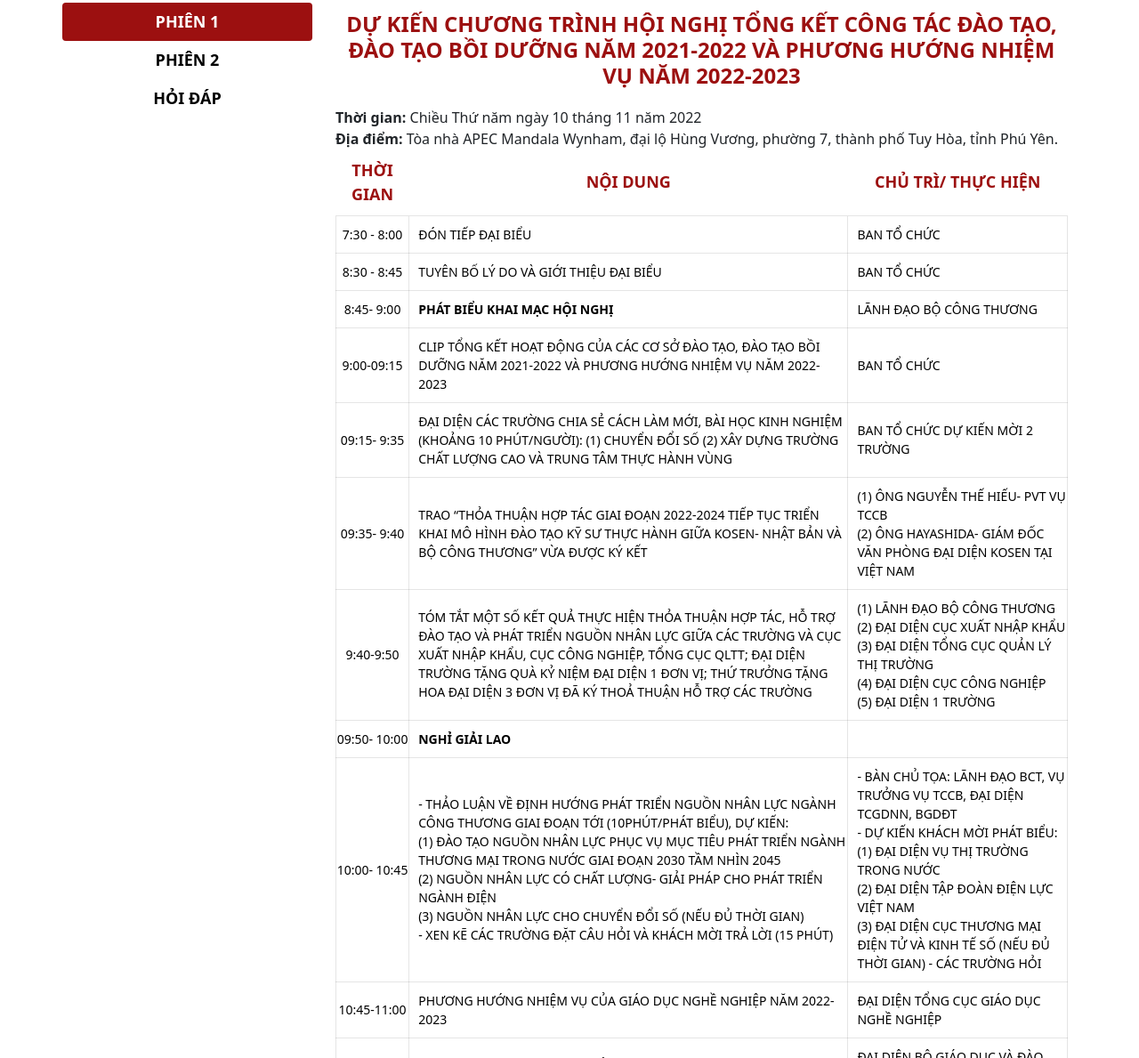
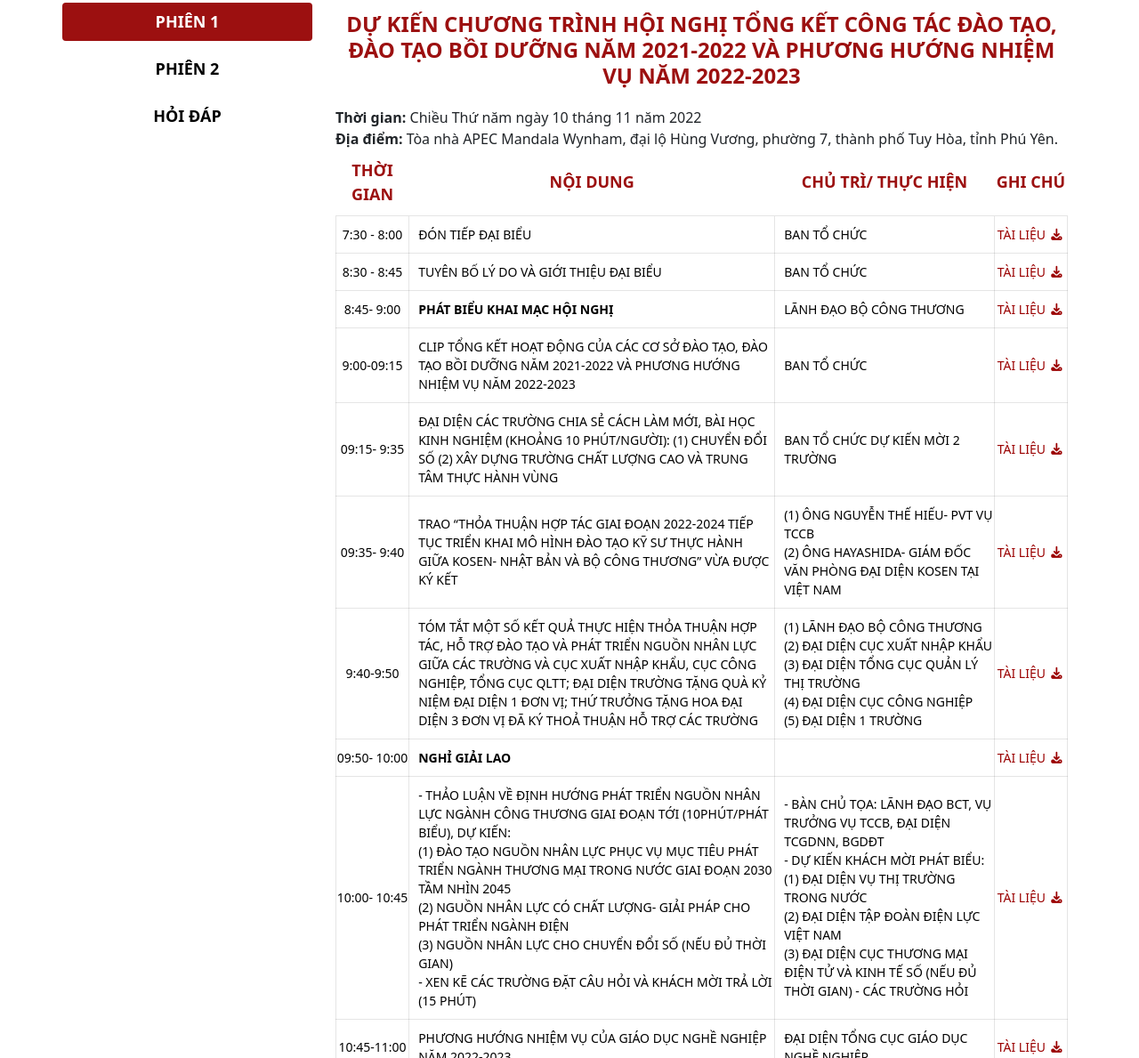
Before and after one commit to hrs1408/HNTH, a plain HTML site: page index.html in a window 1280 px wide. Shown: the part 1117-2306 px from the top of the page at 89% size. Drawn offline with nearby package versions, Linux system fonts and the light colour scheme.

Commit message:
add: column

```diff
--- a/assets/css/index.scss
+++ b/assets/css/index.scss
@@ -43,6 +43,7 @@
           background-color: #9c1010;
           color: white;
         }
+        margin-bottom: 10px;
       }
       .active {
         color: white;
@@ -94,15 +95,25 @@
                 text-transform: uppercase;
                 color: black;
                 border-bottom: 1px solid rgba(0, 0, 0, 0.1);
+                &:first-child {
+                  width: 10%;
+                }
                 &:nth-child(2) {
-                  width: 60%;
+                  width: 50%;
                   padding-left: 10px;
                   text-align: left;
                 }
-                &:last-child {
+                &:nth-child(3) {
                   width: 30%;
                   text-align: left;
                   padding-left: 10px;
+                }
+                &:nth-child(4) {
+                  width: 10%;
+                  a{
+                    color: rgb(155, 0, 0);
+                    text-decoration: none;
+                  }
                 }
               }
             }
--- a/index.html
+++ b/index.html
@@ -4,7 +4,7 @@
         <meta charset="UTF-8">
         <meta http-equiv="X-UA-Compatible" content="IE=edge">
         <meta name="viewport" content="width=device-width, initial-scale=1.0">
-        <title>BCTVN</title>
+        <title>Hội nghị tập huấn năm 2022</title>
         <link
             href="https://cdnjs.cloudflare.com/ajax/libs/slick-carousel/1.6.0/slick.min.css"
             rel="stylesheet" />
@@ -43,7 +43,7 @@
                 </h1>
                 <div class="site-head">
                     <h2>
-                        hội nghị tập huấn năm 2021
+                        hội nghị tập huấn năm 2022
                     </h2>
                 </div>
             </div>
@@ -108,6 +108,7 @@
                                         <th>Thời gian</th>
                                         <th>Nội dung</th>
                                         <th>Chủ trì/ Thực hiện</th>
+                                        <th>Ghi chú</th>
                                     </tr>
                                 </thead>
                                 <tbody>
@@ -115,18 +116,20 @@
                                         <td>7:30 - 8:00</td>
                                         <td>Đón tiếp đại biểu</td>
                                         <td>Ban Tổ chức</td>
+                                        <td><a href="#" class="text-red">Tài liệu  <i class="fas fa-download"></i></a></td>
                                     </tr>
-
                                     <tr>
                                         <td>8:30 - 8:45</td>
                                         <td>Tuyên bố lý do và giới thiệu đại
                                             biểu</td>
                                         <td>Ban Tổ chức</td>
+                                        <td><a href="#" class="text-red">Tài liệu  <i class="fas fa-download"></i></a></td>
                                     </tr>
                                     <tr>
                                         <td>8:45- 9:00</td>
                                         <td><b>Phát biểu khai mạc Hội nghị</b></td>
                                         <td>Lãnh đạo Bộ Công Thương</td>
+                                        <td><a href="#" class="text-red">Tài liệu  <i class="fas fa-download"></i></a></td>
                                     </tr>
                                     <tr>
                                         <td>9:00-09:15</td>
@@ -135,6 +138,7 @@
                                             2021-2022 và phương hướng nhiệm vụ
                                             năm 2022-2023</td>
                                         <td>Ban Tổ chức</td>
+                                        <td><a href="#" class="text-red">Tài liệu  <i class="fas fa-download"></i></a></td>
                                     </tr>
                                     <tr>
                                         <td>09:15- 9:35</td>
@@ -146,6 +150,7 @@
                                             và trung tâm thực hành vùng
                                         </td>
                                         <td>Ban Tổ chức dự kiến mời 2 Trường</td>
+                                        <td><a href="#" class="text-red">Tài liệu  <i class="fas fa-download"></i></a></td>
                                     </tr>
                                     <tr>
                                         <td>09:35- 9:40</td>
@@ -159,6 +164,7 @@
                                             (2) Ông Hayashida- Giám đốc Văn
                                             phòng đại diện KOSEN tại Việt Nam
                                         </td>
+                                        <td><a href="#" class="text-red">Tài liệu  <i class="fas fa-download"></i></a></td>
                                     </tr>
                                     <tr>
                                         <td>9:40-9:50 </td>
@@ -178,11 +184,13 @@
                                             (4) Đại diện Cục Công nghiệp <br>
                                             (5) Đại diện 1 Trường
                                         </td>
+                                        <td><a href="#" class="text-red">Tài liệu  <i class="fas fa-download"></i></a></td>
                                     </tr>
                                     <tr>
                                         <td>09:50- 10:00</td>
                                         <td><b>Nghỉ giải lao</b></td>
                                         <td></td>
+                                        <td><a href="#" class="text-red">Tài liệu  <i class="fas fa-download"></i></a></td>
                                     </tr>
                                     <tr>
                                         <td>10:00- 10:45</td>
@@ -215,6 +223,7 @@
 
                                             - Các Trường hỏi
                                         </td>
+                                        <td><a href="#" class="text-red">Tài liệu  <i class="fas fa-download"></i></a></td>
                                     </tr>
                                     <tr>
                                         <td>10:45-11:00</td>
@@ -224,6 +233,7 @@
                                         <td>Đại diện Tổng Cục Giáo dục nghề
                                             nghiệp
                                         </td>
+                                        <td><a href="#" class="text-red">Tài liệu  <i class="fas fa-download"></i></a></td>
                                     </tr>
                                     <tr>
                                         <td>11:00-11:15</td>
@@ -232,6 +242,7 @@
                                         </td>
                                         <td>Đại diện Bộ Giáo dục và Đào tạo
                                         </td>
+                                        <td><a href="#" class="text-red">Tài liệu  <i class="fas fa-download"></i></a></td>
                                     </tr>
                                     <tr>
                                         <td>11:15 -11:45</td>
@@ -239,6 +250,7 @@
                                         </td>
                                         <td>Lãnh đạo Bộ Công Thương
                                         </td>
+                                        <td><a href="#" class="text-red">Tài liệu  <i class="fas fa-download"></i></a></td>
                                     </tr>
                                     <tr>
                                         <td>11:45- 12:00</td>
@@ -246,6 +258,7 @@
                                         </td>
                                         <td>(Văn phòng Bộ)
                                         </td>
+                                        <td><a href="#" class="text-red">Tài liệu  <i class="fas fa-download"></i></a></td>
                                     </tr>
                                 </tbody>
                             </table>
@@ -274,6 +287,7 @@
                                         <th>Thời gian</th>
                                         <th>Nội dung</th>
                                         <th>Chủ trì/ Thực hiện</th>
+                                        <th>Ghi chú</th>
                                     </tr>
                                 </thead>
                                 <tbody>
@@ -283,6 +297,7 @@
                                         </td>
                                         <td>Ban Tổ chức
                                         </td>
+                                        <td><a href="#" class="text-red">Tài liệu  <i class="fas fa-download"></i></a></td>
                                     </tr>
                                     <tr>
                                         <td>13:45 - 14:00</td>
@@ -290,6 +305,7 @@
                                         </td>
                                         <td>Lãnh đạo Vụ TCCB
                                         </td>
+                                        <td><a href="#" class="text-red">Tài liệu  <i class="fas fa-download"></i></a></td>
                                     </tr>
                                     <tr>
                                         <td>14:00- 15:00</td>
@@ -306,6 +322,7 @@
                                             Giáo dục và Đào tạo <br>
                                             - Các Trường đặt câu hỏi
                                         </td>
+                                        <td><a href="#" class="text-red">Tài liệu  <i class="fas fa-download"></i></a></td>
                                     </tr>
                                     <tr>
                                         <td>15:00- 15:30</td>
@@ -321,6 +338,7 @@
                                             Giáo dục và Đào tạo <br>
                                             - Các Trường đặt câu hỏi
                                         </td>
+                                        <td><a href="#" class="text-red">Tài liệu  <i class="fas fa-download"></i></a></td>
                                     </tr>
                                     <tr>
                                         <td>15:30- 15:45</td>
@@ -328,6 +346,7 @@
                                         </td>
                                         <td>
                                         </td>
+                                        <td><a href="#" class="text-red">Tài liệu  <i class="fas fa-download"></i></a></td>
                                     </tr>
                                     <tr>
                                         <td>15:45-16:15</td>
@@ -343,6 +362,7 @@
                                             Tổng cục Giáo dục nghề nghiệp <br>
                                             - Các Trường đặt câu hỏi
                                         </td>
+                                        <td><a href="#" class="text-red">Tài liệu  <i class="fas fa-download"></i></a></td>
                                     </tr>
                                     <tr>
                                         <td>16:15-16:45</td>
@@ -357,6 +377,7 @@
                                         <td>- Lãnh đạo Vụ Pháp chế- Thanh tra, Tổng cục Giáo dục nghề nghiệp <br>
                                             - Các Trường đặt câu hỏi
                                         </td>
+                                        <td><a href="#" class="text-red">Tài liệu  <i class="fas fa-download"></i></a></td>
                                     </tr>
                                     <tr>
                                         <td>16:45 -17:00</td>
@@ -364,6 +385,7 @@
                                         </td>
                                         <td>Lãnh đạo Vụ TCCB
                                         </td>
+                                        <td><a href="#" class="text-red">Tài liệu  <i class="fas fa-download"></i></a></td>
                                     </tr>
                                 </tbody>
                             </table>
```
Also changed, not shown: assets/css/index.css, 1 other file.
